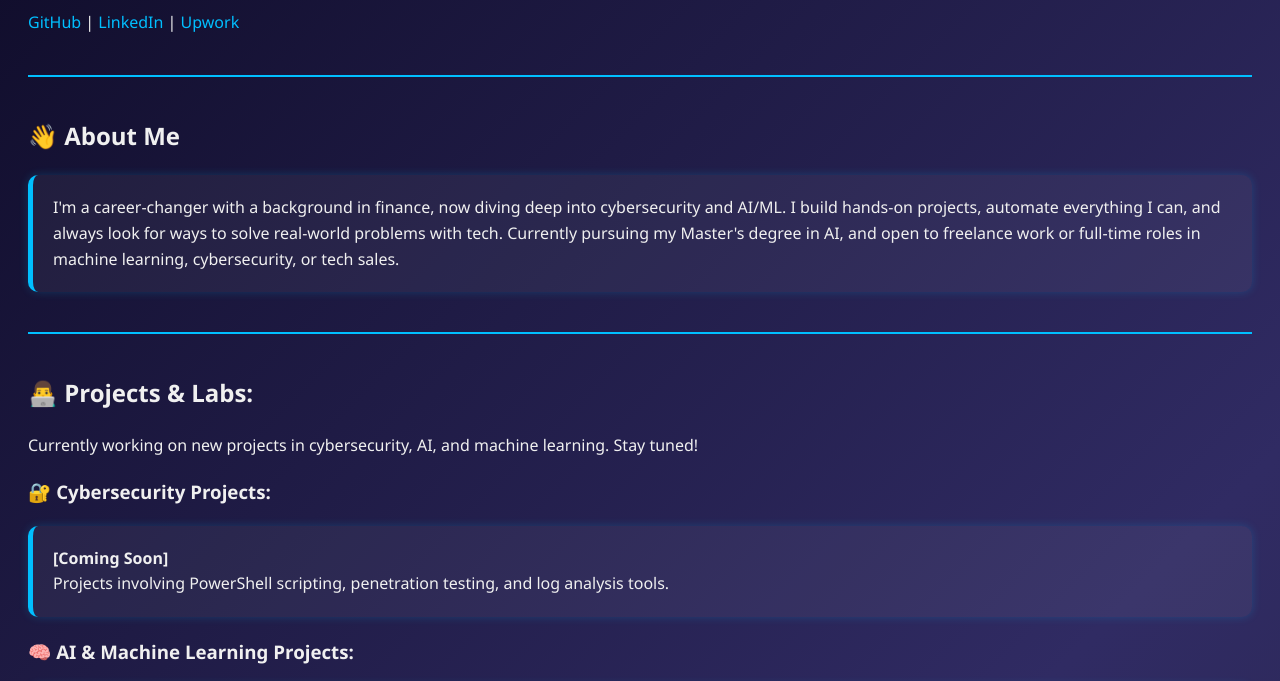
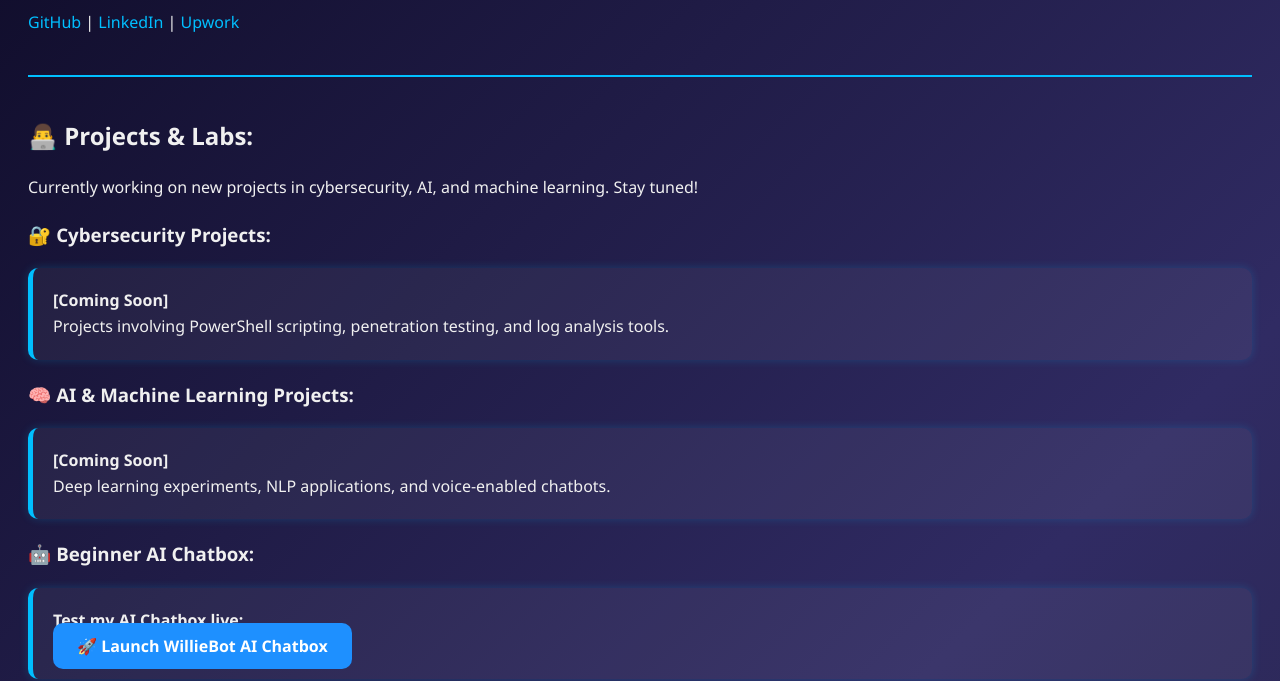
Before and after one commit to Will22745/Will22745, a plain HTML site: page index.html in a window 1280 px wide. Shown: the part 136-817 px from the top of the page. Drawn offline with nearby package versions, Linux system fonts and the light colour scheme.

Commit message:
Update index.html

```diff
--- a/index.html
+++ b/index.html
@@ -82,15 +82,6 @@
 
   <hr class="section-divider" />
 
-  <h2>👋 About Me</h2>
-  <div class="card">
-    I'm a career-changer with a background in finance, now diving deep into cybersecurity and AI/ML.
-    I build hands-on projects, automate everything I can, and always look for ways to solve real-world problems with tech.
-    Currently pursuing my Master's degree in AI, and open to freelance work or full-time roles in machine learning, cybersecurity, or tech sales.
-  </div>
-
-  <hr class="section-divider" />
-
   <h2>👨‍💻 Projects & Labs:</h2>
   <p>Currently working on new projects in cybersecurity, AI, and machine learning. Stay tuned!</p>
 
@@ -106,7 +97,7 @@
     Deep learning experiments, NLP applications, and voice-enabled chatbots.
   </div>
 
-  <!-- ✅ BEGINNER AI CHATBOX BUTTON ADDED HERE -->
+  <!-- ✅ BEGINNER AI CHATBOX BUTTON FIXED HERE -->
   <h3>🤖 Beginner AI Chatbox:</h3>
   <div class="card">
     <strong>Test my AI Chatbox live:</strong><br/>
@@ -114,7 +105,7 @@
       🚀 Launch WillieBot AI Chatbox
     </a>
   </div>
-  <!-- ✅ END CHATBOX BUTTON -->
+  <!-- ✅ END BUTTON FIX -->
 
   <hr class="section-divider" />
 
```
